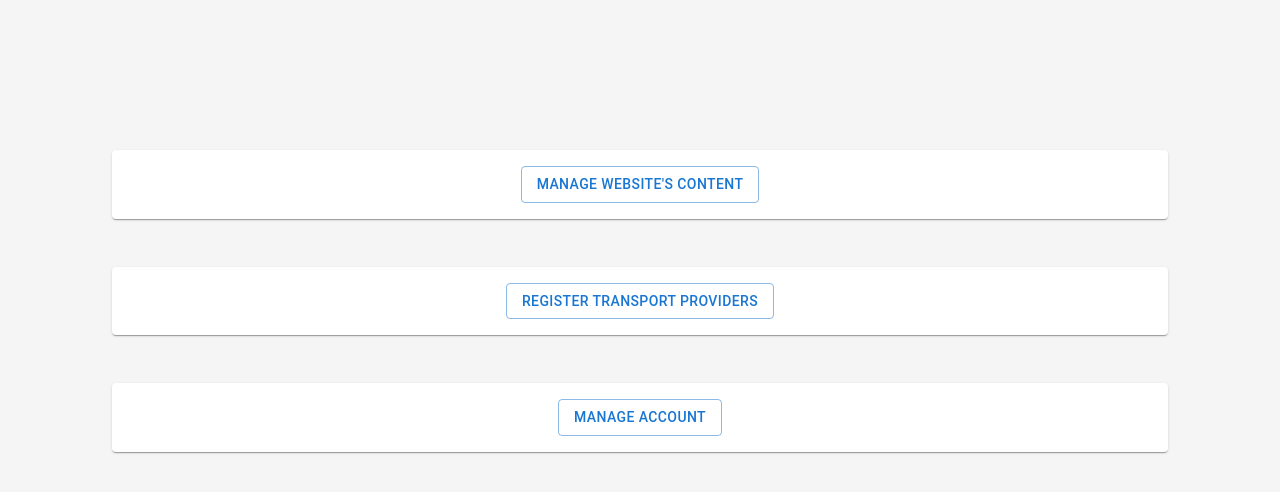
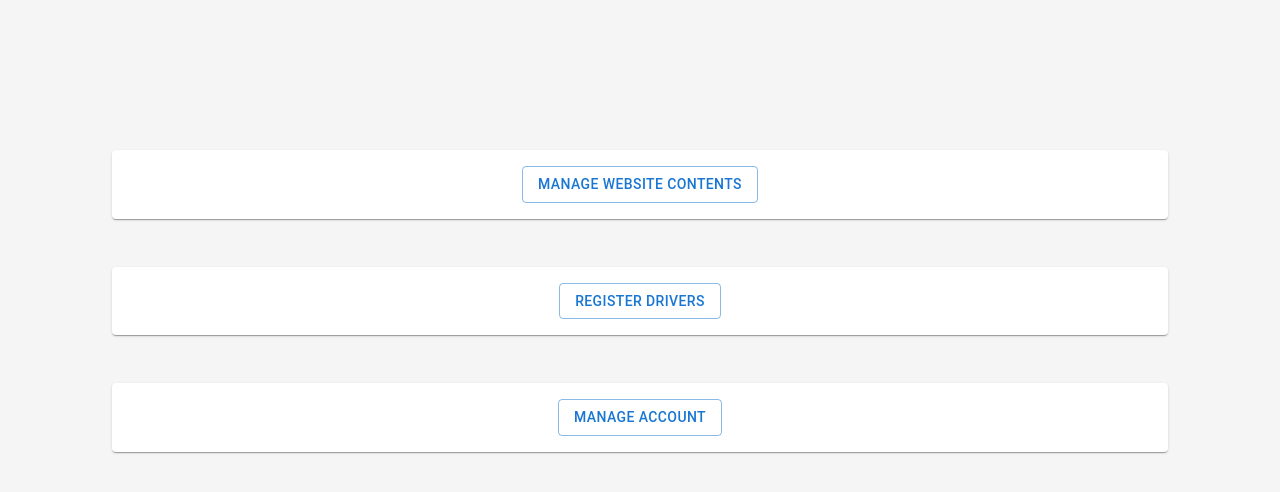
Before and after one commit to HezekielT/Aelaf_Dejen_WebApp, a React (Create React App) app in the folder client/: page / in a window 1280 px wide. Shown: the top 492 px of the page. Built offline with nearby package versions, Linux system fonts and the light colour scheme.

Commit message:
removed manage events option

```diff
--- a/client/src/components/Admin/Admin_Options.js
+++ b/client/src/components/Admin/Admin_Options.js
@@ -14,7 +14,7 @@ function Admin_Options(props) {
             }}
             >
                 <Button variant="outlined">
-                    Manage website's content
+                    Manage website contents
                 </Button>
             </Paper>
             <Paper
@@ -27,7 +27,7 @@ function Admin_Options(props) {
                 }}
             >
                 <Button variant="outlined">
-                    Register Transport Providers
+                    Register Drivers
                 </Button>
             </Paper>
             <Paper
```
Lines whose indentation alone changed are shown as unchanged.
